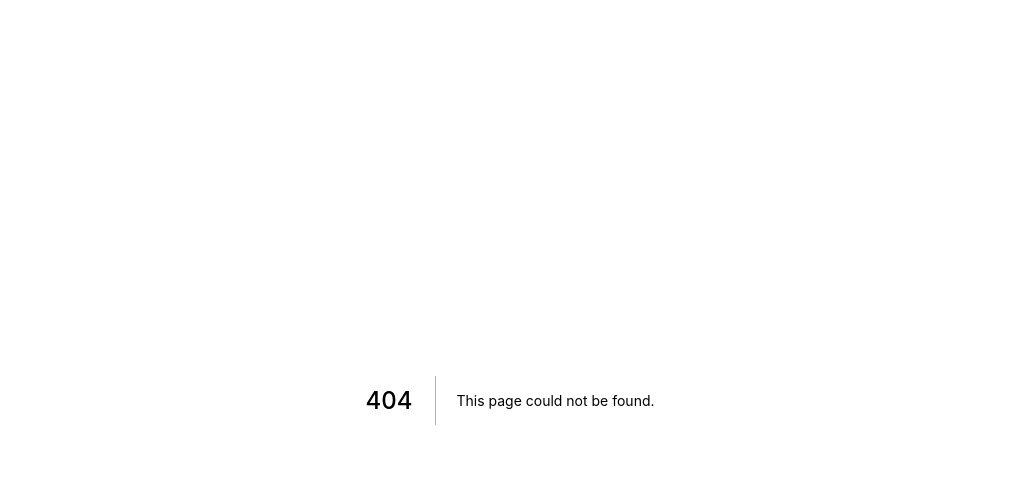
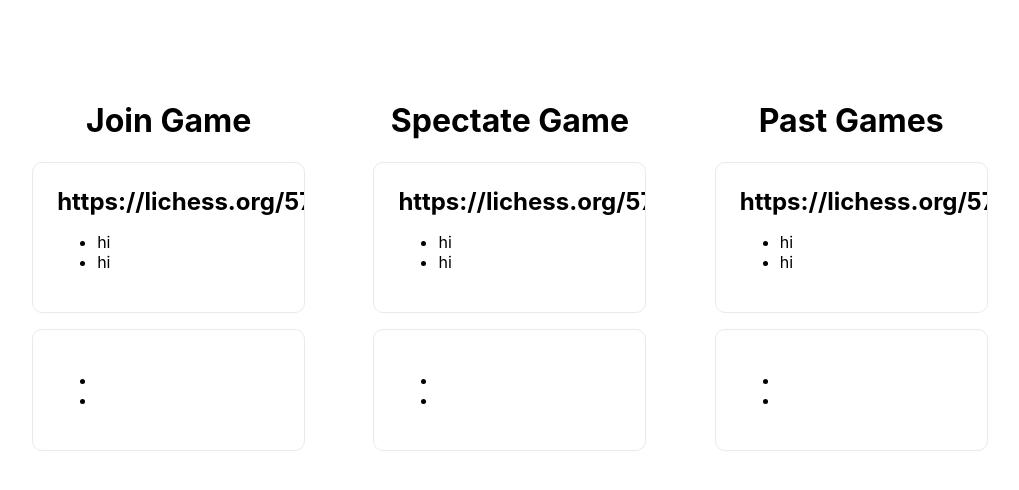
Before and after one commit to williamjchen/chess-dashboard, a Next.js app: page /main in a window 1280 px wide. Before the commit this address had no page. Shown: the top 490 px of the page, without its empty margins (130-1149 px from the left). Built offline with nearby package versions, Linux system fonts and the light colour scheme.

Commit message:
added columns, changed minor styles

```diff
--- /dev/null
+++ b/components/board.js
@@ -0,0 +1,14 @@
+import Card from './card'
+import styles from '../styles/Home.module.css'
+
+
+export default function Board({title, cards}){
+
+    return(
+        <div className={styles.col}>
+            <h1>{title}</h1>
+            <Card link='https://lichess.org/574849' player1='hi' player2='hi'></Card>
+            <Card></Card>
+        </div>
+    )
+}
--- /dev/null
+++ b/components/card.js
@@ -0,0 +1,13 @@
+import styles from '../styles/Home.module.css'
+
+export default function Card({link, player1, player2}){
+    return (
+        <div className={styles.card}>
+           <a href={link} target='blank'><h3>{link}</h3></a>
+            <ul>
+                <li>{player1}</li>
+                <li>{player2}</li>
+            </ul>
+        </div>
+    )
+}
--- a/pages/index.js
+++ b/pages/index.js
@@ -11,7 +11,7 @@ export default function Home() {
 
       <main className={styles.main}>
         <h1 className={styles.title}>
-          Welcome to <a href="https://nextjs.org">Next.js!</a>
+          Learn <a href="https://nextjs.org">Next.js!</a>
         </h1>
 
         <p className={styles.description}>
--- /dev/null
+++ b/pages/main.js
@@ -0,0 +1,31 @@
+import Head from 'next/head'
+import Link from 'next/link'
+import Card from '../components/card'
+import Board from '../components/board'
+import styles from '../styles/Home.module.css'
+import { useState } from 'react'
+
+export default function main() {
+
+    const [join, setJoin] = useState([])
+    const [spec, setSpec] = useState([])
+    const [end, setEnd] = useState([])
+
+    return (
+        <div className={styles.container}>
+            <Head>
+                <title>Chess</title>
+                <link rel="icon" href="/favicon.ico" />
+            </Head>
+            <main className={styles.main}>
+                <div className={styles.boardContainer}>
+                    <div className={styles.row}>
+                        <Board title='Join Game' cards={join}/>
+                        <Board title='Spectate Game' cards={spec}/>
+                        <Board title='Past Games' cards={end}/>
+                    </div>
+                </div>
+            </main>
+        </div>
+    )
+}
--- a/styles/Home.module.css
+++ b/styles/Home.module.css
@@ -12,8 +12,9 @@
   flex: 1;
   display: flex;
   flex-direction: column;
-  justify-content: center;
+  /* justify-content: center; */
   align-items: center;
+  height:100%;
 }
 
 .footer {
@@ -82,6 +83,9 @@
 
 .card {
   margin: 1rem;
+  width: 80%;
+  margin-left: auto;
+  margin-right: auto;
   flex-basis: 45%;
   padding: 1.5rem;
   text-align: left;
@@ -90,6 +94,7 @@
   border: 1px solid #eaeaea;
   border-radius: 10px;
   transition: color 0.15s ease, border-color 0.15s ease;
+  overflow: hidden;
 }
 
 .card:hover,
@@ -114,6 +119,24 @@
   height: 1em;
 }
 
+.boardContainer {
+  width: 80vw;
+  height: 100%;
+}
+
+.col {
+  float: left;
+  text-align: center;
+  width: 33.33%;
+  height: 100%;
+}
+
+.row:after {
+  content: "";
+  display: table;
+  clear: both;
+}
+
 @media (max-width: 600px) {
   .grid {
     width: 100%;
```
